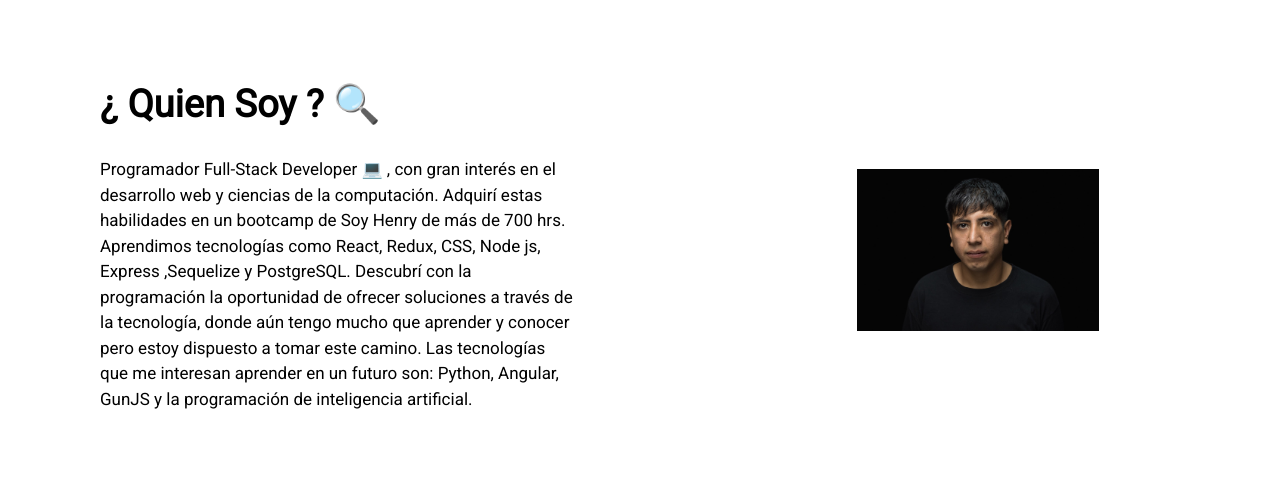
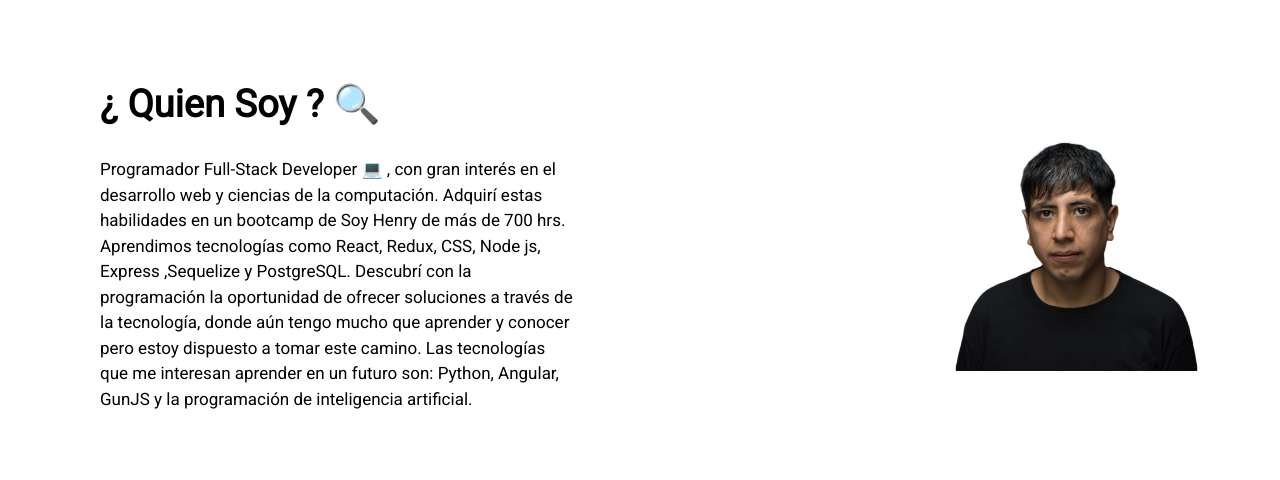
Before and after one commit to alexk8uu/Portafolio, a React (Create React App) app: page / in a window 1280 px wide. Shown: the part 830-1310 px from the top of the page. Built offline with nearby package versions, Linux system fonts and the light colour scheme.

Commit message:
new image

```diff
--- a/src/components/about/About.css
+++ b/src/components/about/About.css
@@ -28,12 +28,13 @@
     width: 50%;
     display: flex;
     align-items: center;
+    justify-content: center;
     overflow: hidden;
 }
 
 
 .about-img > img {
-    width: 40%;
+    width: 60%;
     margin-left: 30%;
 }
 
--- a/src/components/about/About.js
+++ b/src/components/about/About.js
@@ -1,6 +1,6 @@
 import React from 'react'
 import './About.css'
-import image from '../../utils/FOTOPERFIL3.jpg'
+import image from '../../utils/FOTOPERFIL5.png'
 
 
 const About = () => {
```
Also changed, not shown: src/utils/FOTOPERFIL4.png (added), src/utils/FOTOPERFIL5.png (added).
